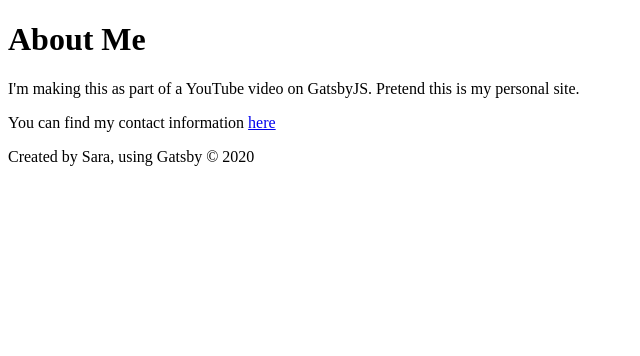
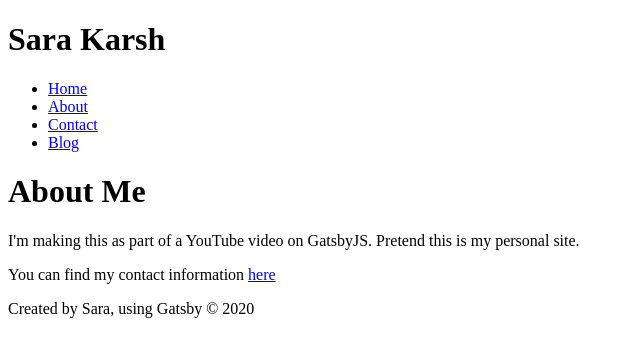
Before and after one commit to slkarsh/gatsby-practice, a Gatsby site: page /about in a window 1280 px wide. Shown: the whole page, without its empty margins (0-640 px from the left). Built offline with nearby package versions, Linux system fonts and the light colour scheme; Gatsby itself is replaced by a stand-in of ours.

Commit message:
Make basic header component

```diff
--- /dev/null
+++ b/src/components/header.js
@@ -0,0 +1,28 @@
+import React from 'react'
+import { Link } from 'gatsby'
+
+const Header = () => {
+  return (
+    <header>
+      <h1>Sara Karsh</h1>
+      <nav>
+        <ul>
+          <li>
+            <Link to="/">Home</Link>
+          </li>
+          <li>
+            <Link to="/about">About</Link>
+          </li>
+          <li>
+            <Link to="/contact">Contact</Link>
+          </li>
+          <li>
+            <Link to="/blog">Blog</Link>
+          </li>
+        </ul>
+      </nav>
+    </header>
+  )
+}
+
+export default Header;
--- a/src/pages/about.js
+++ b/src/pages/about.js
@@ -1,11 +1,13 @@
 import React from 'react'
 import { Link } from 'gatsby'
 import Footer from '../components/footer'
+import Header from '../components/header'
 
 
 const About = () => {
   return (
     <div>
+      <Header />
       <h1>About Me</h1>
       <p>I'm making this as part of a YouTube video on GatsbyJS. Pretend this is my personal site.</p>
       <p>You can find my contact information <Link to="/contact">here</Link></p>
--- a/src/pages/blog.js
+++ b/src/pages/blog.js
@@ -1,8 +1,10 @@
 import React from 'react'
+import Header from '../components/header'
 
 const BlogPage = () => {
   return (
     <div>
+      <Header />
       <h1>Blog</h1>
       <p>Posts will show up here later.</p>
     </div>
--- a/src/pages/contact.js
+++ b/src/pages/contact.js
@@ -1,9 +1,11 @@
 import React from 'react'
 import Footer from '../components/footer'
+import Header from '../components/header'
 
 const Contact = () => {
   return (
     <div>
+      <Header />
       <p>Email: saralkarsh@gmail.com</p>
       <p>Phone: you can't have it</p>
       <p>Go to <a href="https://www.twitter.com" target="_blank">Twitter</a></p>
--- a/src/pages/index.js
+++ b/src/pages/index.js
@@ -2,11 +2,13 @@
 import { Link } from 'gatsby'
 
 import Footer from '../components/footer'
+import Header from '../components/header'
 
 
 const IndexPage = () => {
   return (
     <div>
+      <Header />
       <h1>Hello!</h1>
       <h2>I'm Sara, and this is my repo where I'm going through a course on GatsbyJS</h2>
       <p><a href="/contact">Here's</a> a link to the contact page</p>
```
